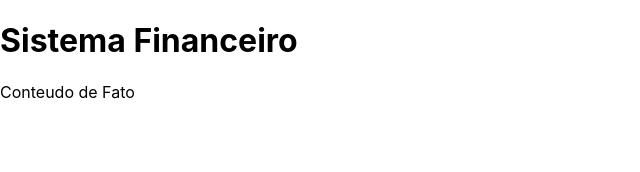
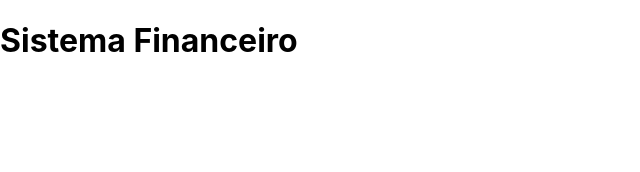
Before and after one commit to HudsonMenezes/sistema-financas-pessoais, a React (Create React App) app: page / in a window 1280 px wide. Shown: the top 172 px of the page, without its empty margins (0-640 px from the left). Built offline with nearby package versions, Linux system fonts and the light colour scheme.

Commit message:
Items and Items type added

```diff
--- a/src/App.tsx
+++ b/src/App.tsx
@@ -7,7 +7,13 @@ const App = () => {
         <C.HeaderText>Sistema Financeiro</C.HeaderText>
       </C.Header>
       <C.Body>
-        Conteudo de Fato
+
+      {/* Área de Informações */}
+
+      {/* Área de Inserção */}
+
+      {/* Tabela de Itens */}
+
       </C.Body>
     </C.Container>
   )
```
